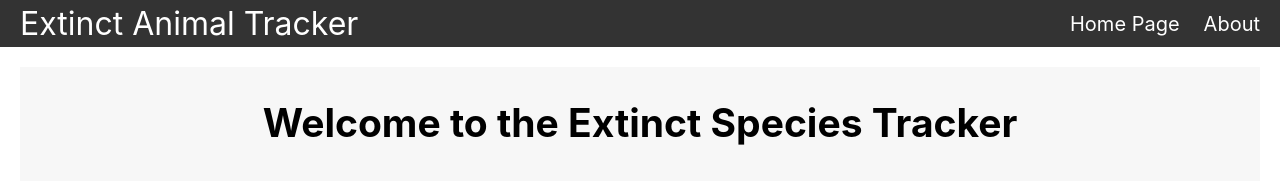
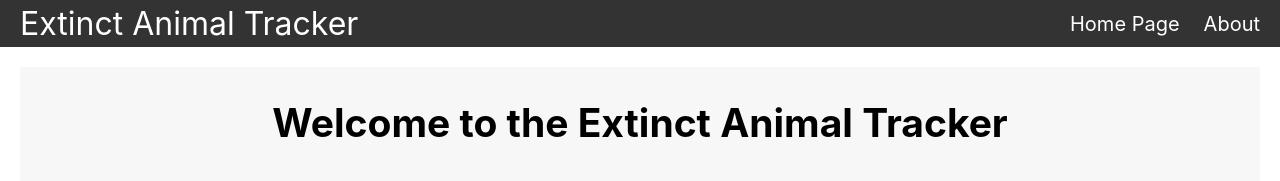
Before and after one commit to hrishi-verma/EchoesOfNature, a React (Create React App) app: page / in a window 1280 px wide. Shown: the top 181 px of the page. Built offline with nearby package versions, Linux system fonts and the light colour scheme; no server answers; what chartjs-chart-geo would draw is missing.

Commit message:
minor correction

```diff
--- a/src/pages/home.js
+++ b/src/pages/home.js
@@ -9,7 +9,7 @@ const Home = () => {
             <div className="App">
                 <header className="App-header">
                     <div style={{ color: 'black', width: "100%" }}>
-                        <h2>Welcome to the Extinct Species Tracker</h2>
+                        <h2>Welcome to the Extinct Animal Tracker</h2>
                         <p>
                             Explore the data visualizations of threatened species around the world and prediction of their extinction.
                         </p>
```
